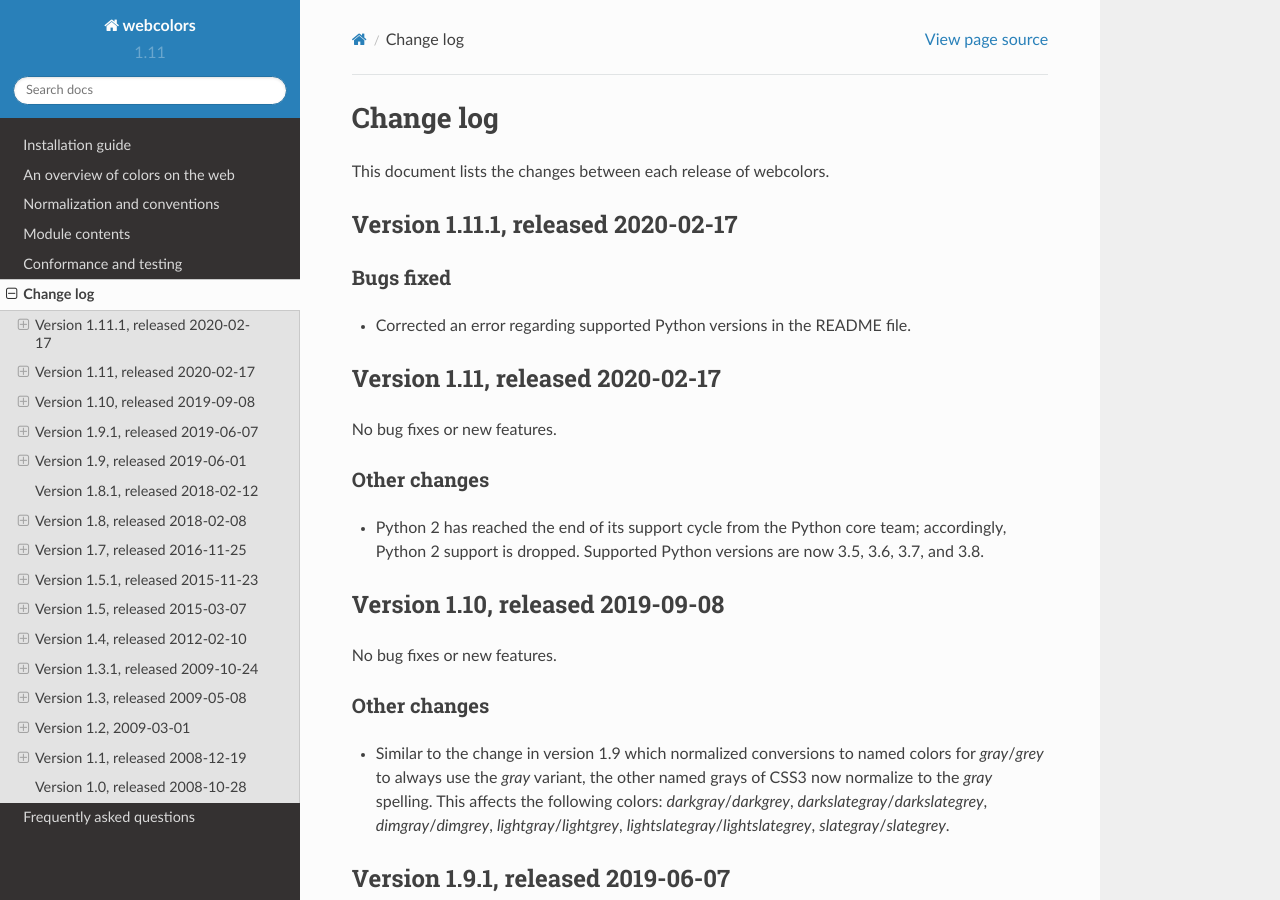
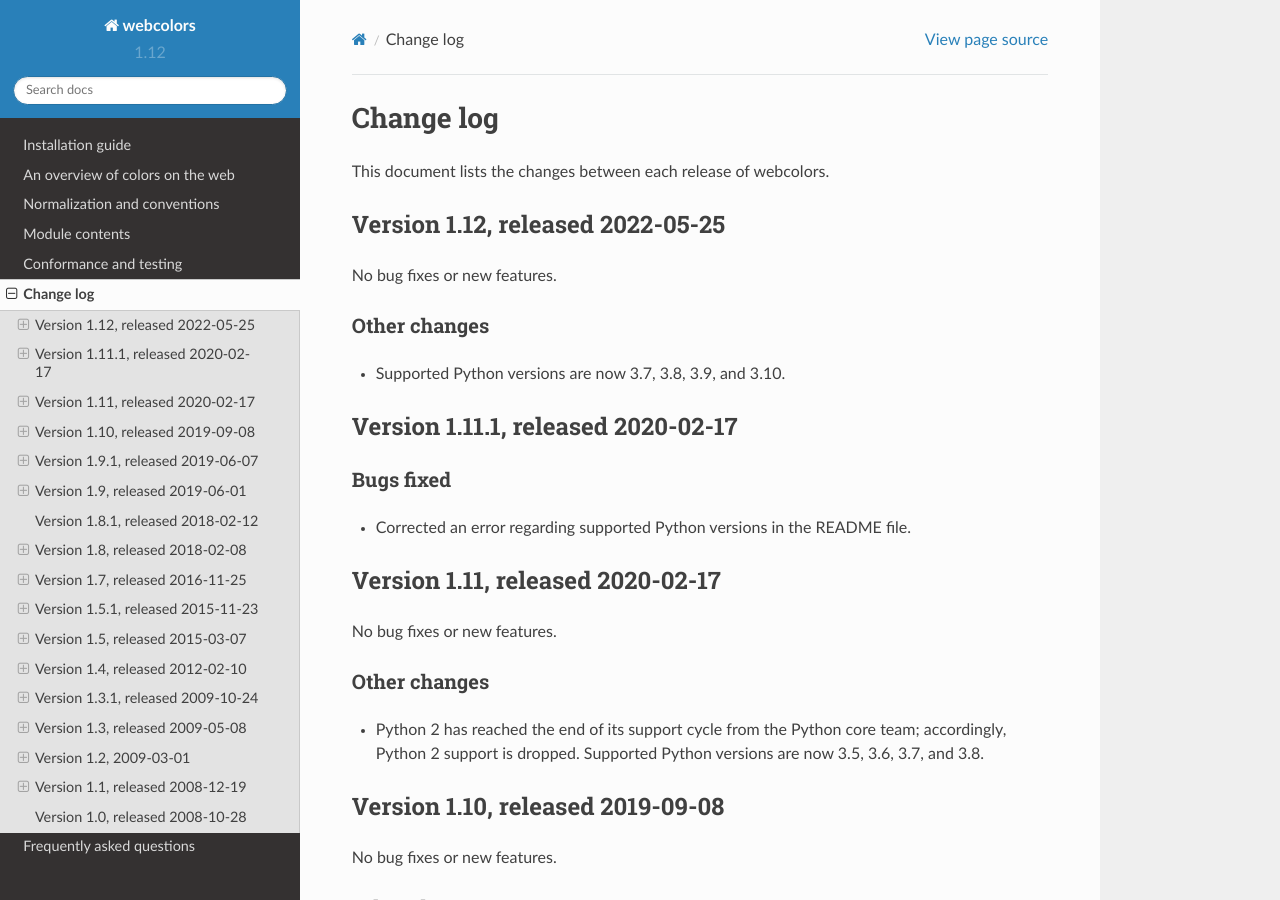
Before and after one commit to ubernostrum/webcolors, a Sphinx documentation site: the page built from docs/changelog.rst, in a window 1280 px wide and 900 px high. Built offline with Sphinx 7.4.7 and the Read the Docs theme 2.0.0, drawn with Linux system fonts in a browser that asks for light colours; some of the changed text lies outside the part shown.

Commit message:
Prep a release.

```diff
--- a/docs/changelog.rst
+++ b/docs/changelog.rst
@@ -5,6 +5,17 @@
 ==========
 
 This document lists the changes between each release of webcolors.
+
+
+Version 1.12, released 2022-05-25
+---------------------------------
+
+No bug fixes or new features.
+
+Other changes
+~~~~~~~~~~~~~
+
+* Supported Python versions are now 3.7, 3.8, 3.9, and 3.10.
 
 
 Version 1.11.1, released 2020-02-17
--- a/docs/conf.py
+++ b/docs/conf.py
@@ -7,15 +7,15 @@
 templates_path = ["_templates"]
 source_suffix = ".rst"
 master_doc = "index"
-project = u"webcolors"
-copyright = u"2008-2020, James Bennett"
-version = "1.11"
-release = "1.11.1"
+project = "webcolors"
+copyright = "2008-2022, James Bennett"
+version = "1.12"
+release = "1.12"
 exclude_trees = ["_build"]
 pygments_style = "sphinx"
 htmlhelp_basename = "webcolorsdoc"
 latex_documents = [
-    ("index", "webcolors.tex", u"webcolors Documentation", u"James Bennett", "manual"),
+    ("index", "webcolors.tex", "webcolors Documentation", "James Bennett", "manual"),
 ]
 if not on_rtd:
     import sphinx_rtd_theme
--- a/docs/faq.rst
+++ b/docs/faq.rst
@@ -10,8 +10,8 @@
 What versions of Python are supported?
 --------------------------------------
 
-The webcolors module supports and is tested on Python 3.5, 3.6, 3.7,
-and 3.8. As of the release of webcolors |release|, these are the only
+The webcolors module supports and is tested on Python 3.7, 3.8, 3.9,
+and 3.10. As of the release of webcolors |release|, these are the only
 versions of Python receiving upstream security support from the Python
 core team.
 
--- a/docs/install.rst
+++ b/docs/install.rst
@@ -7,13 +7,15 @@
 The |release| version of webcolors is officially tested and supported
 on the following versions of Python:
 
-* Python 3.5
-
 * Python 3.6
 
 * Python 3.7
 
 * Python 3.8
+
+* Python 3.9
+
+* Python 3.10
 
 
 Normal installation
--- a/setup.py
+++ b/setup.py
@@ -3,10 +3,9 @@
 
 from setuptools import find_packages, setup
 
-
 setup(
     packages=find_packages("src"),
     package_dir={"": "src"},
     py_modules=[splitext(basename(path))[0] for path in glob("src/*.py")],
-    python_requires=">=3.5",
+    python_requires=">=3.7",
 )
```
Also changed, not shown: setup.cfg (+3 -8 lines), 4 other files.
